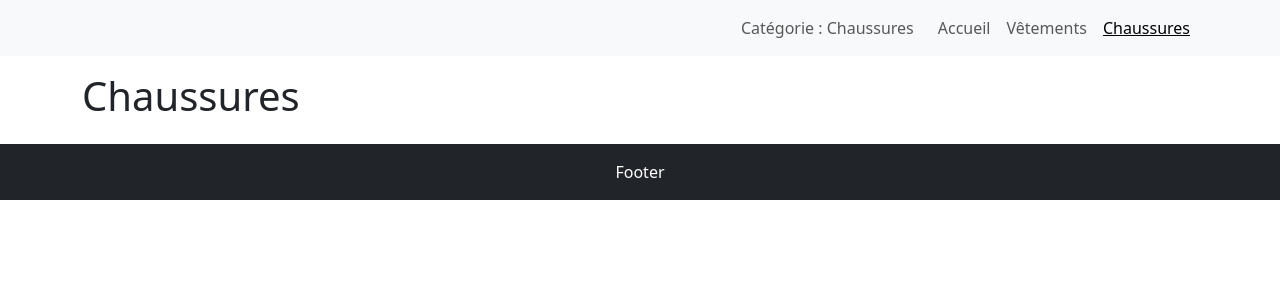
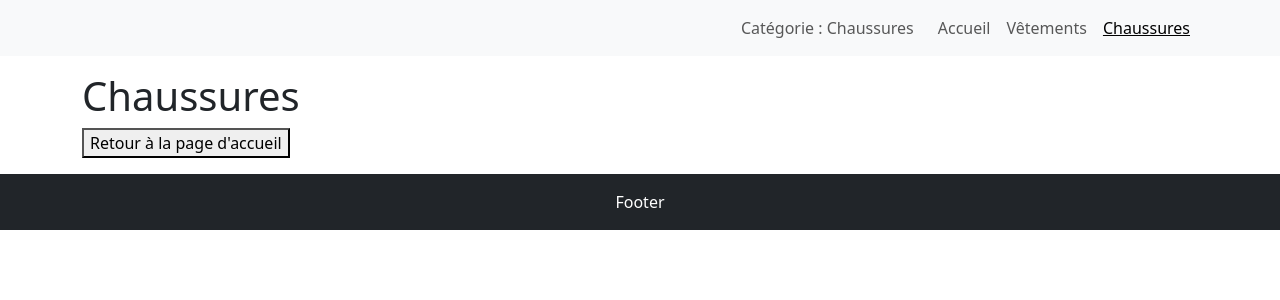
Before and after one commit to Drixx05/routage, a React (Vite) app: page /categorie/Chaussures in a window 1280 px wide. Shown: the top 300 px of the page. Built offline with nearby package versions, Linux system fonts and the light colour scheme.

Commit message:
added redirect button on category pages

```diff
--- a/src/pages/Category.jsx
+++ b/src/pages/Category.jsx
@@ -1,6 +1,18 @@
 import { useParams } from "react-router";
+import { useNavigate } from "react-router";
 
 export default function Category() {
 	const { category } = useParams();
-	return <h1>{category}</h1>;
+	const navigate = useNavigate();
+
+	const toHomePage = () => {
+		navigate("/");
+	};
+
+	return (
+		<div>
+			<h1>{category}</h1>
+			<button onClick={toHomePage}>Retour à la page d'accueil</button>
+		</div>
+	);
 }
```
